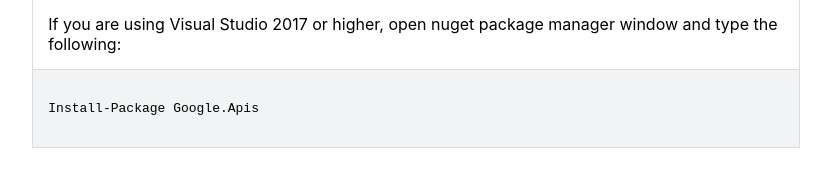
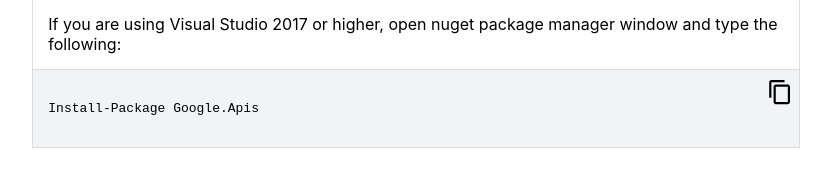
Before and after one commit to kitoshi/google_snippet, a Next.js app: page / in a window 1280 px wide. Shown: the part 222-408 px from the top of the page, without its empty margins (224-1055 px from the left). Built offline with nearby package versions, Linux system fonts and the light colour scheme.

Commit message:
handlers and copy display

```diff
--- a/components/LanguageCode.js
+++ b/components/LanguageCode.js
@@ -1,7 +1,41 @@
+import CopySVG from './svg/copy_svg'
+import { useState } from 'react'
+import styles from './Widget.module.css'
+
 export default function LanguageCode() {
+  const [copy, setCopy] = useState(false)
+
+  function handleCopyButton() {
+    //swap between svg and text, after timer go back to default
+    if (copy) {
+      setCopy(false)
+    } else {
+      setCopy(true)
+      setTimeout(() => {
+        setCopy(false)
+      }, 5000)
+    }
+  }
+  const codeBlock = 'Install-Package Google.Apis'
   return (
     <>
-      <code>Install-Package Google.Apis</code>
+      <code>{codeBlock}</code>
+      <button
+        type='button'
+        className={styles.copy}
+        onClick={() => {
+          navigator.clipboard.writeText(`${codeBlock}`), handleCopyButton()
+        }}
+        disabled={copy ? true : false}
+      >
+        <CopySVG />
+      </button>
+      <div
+        className={styles.alert}
+        style={copy ? { display: 'flex' } : { display: 'none' }}
+      >
+        <p>Copied to Clipboard!</p>
+      </div>
     </>
   )
 }
--- a/components/Widget.js
+++ b/components/Widget.js
@@ -13,14 +13,16 @@
   Widget.propTypes = {
     languages: propTypes.array
   }
+
   useEffect(() => {
     //pulls in the default button array from props on load
     //sets active information section to default or next pressed item
+
     let defaultButtonArray = props.languages.map((item, idx) => (
       <button
         key={item}
         type='button'
-        onClick={handleActiveResult}
+        onClick={handleActiveButtonResult}
         className={
           activeResult === item
             ? `${styles['language-button']} ${styles['active']}`
@@ -64,17 +66,19 @@
       }
     }
     setResults(matches)
-
     if (e.target.value === []) {
       setResults('')
     }
   }
 
-  function handleActiveResult(e) {
-    console.log(typeof e)
-    if (typeof e === 'string') {
-      setActiveResult(e)
-    }
+  function handleActiveResult(string) {
+    //handle setting from search field
+    setActiveResult(string)
+  }
+
+  function handleActiveButtonResult(e) {
+    //handler for button press
+    setActiveResult(e.target.textContent)
   }
 
   return (
--- a/components/Widget.module.css
+++ b/components/Widget.module.css
@@ -19,6 +19,23 @@
   border: 1px solid #dadce0;
   border-top: 0px;
   background-color: #f1f3f4;
+  display: flex;
+  flex-direction: row;
+  justify-content: space-between;
+}
+
+.widget div.alert {
+  position: sticky;
+  top: 85%;
+  right: 0;
+  width: 20%;
+  height: 50%;
+  background-color: white;
+  color: black;
+}
+
+.widget div.alert p {
+  margin: 5%;
 }
 
 .widget button.language-button {
@@ -30,6 +47,16 @@
   border: none;
   cursor: pointer;
   border-bottom: 2px solid transparent;
+}
+
+.widget button.copy {
+  cursor: pointer;
+  position: absolute;
+  right: 0;
+  top: 10%;
+  border: 0;
+  width: 5%;
+  background-color: transparent;
 }
 
 .widget button.language-button:hover {
--- /dev/null
+++ b/components/svg/copy_svg.js
@@ -0,0 +1,14 @@
+export default function CopySVG(props) {
+  return (
+    <svg
+      xmlns='http://www.w3.org/2000/svg'
+      display={'inline-block'}
+      viewBox='0 0 24 24'
+      fill='#000000'
+    >
+      <path d='M0 0h24v24H0V0z' fill='none' />
+      <path d='M16 1H4c-1.1 0-2 .9-2 2v14h2V3h12V1zm3 4H8c-1.1 0-2 .9-2 2v14c0 1.1.9 2 2 2h11c1.1 0 2-.9 2-2V7c0-1.1-.9-2-2-2zm0 16H8V7h11v14z' />
+      <title>Copy to Clipboard</title>
+    </svg>
+  )
+}
```
